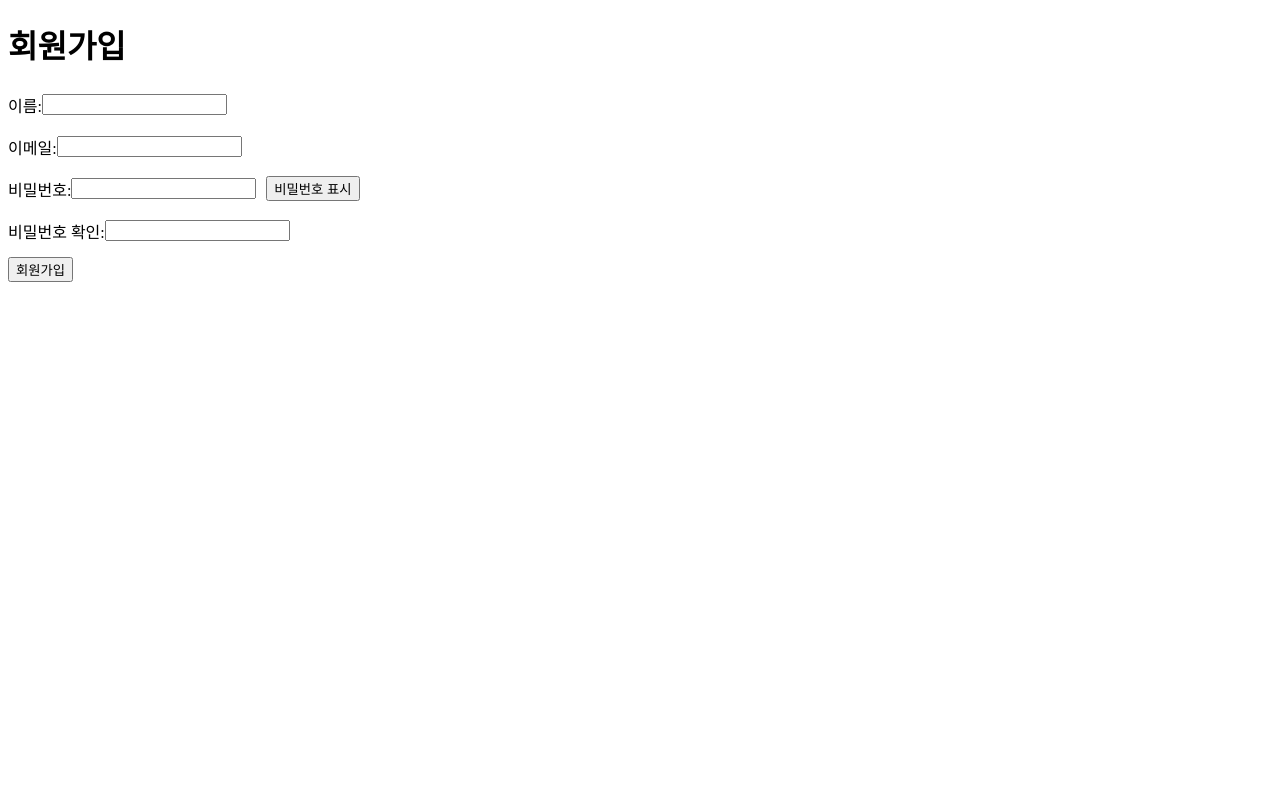
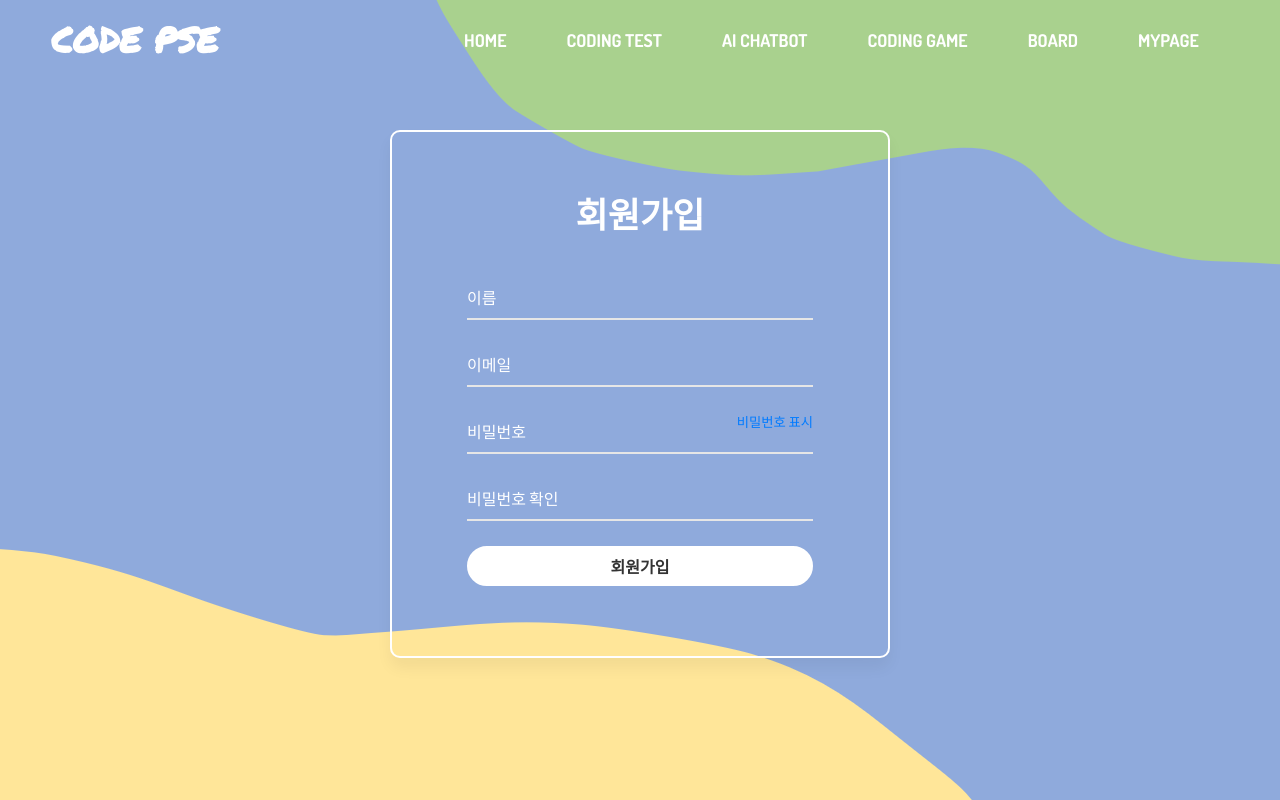
Before and after one commit to HBNU-SWUNIV/come-capstone23-pse, a Flask app: page /signup in a window 1280 px wide. Run offline with Flask 3, Linux system fonts and the light colour scheme; parts of the project's set-up code (start-up, migrations or seed data) failed here and were passed over; some libraries are stand-ins or nearby versions.

Commit message:
회원가입 화면 html,css

```diff
--- /dev/null
+++ b/Desktop/come-capstone23-pse-main/003 Code/codepse/app/static/css/signup.css
@@ -0,0 +1,434 @@
+*{
+    padding: 0;
+    margin: 0;
+    box-sizing: border-box;
+    font-family: 'Dosis', sans-serif;
+    list-style: none;
+    text-decoration: none;
+    scroll-behavior: smooth;
+    border: none;
+    outline: none;
+}
+
+:root{
+    --bg-color: #191919;
+    --secont-bg-color: #101010;
+    --main-color: #e9204f;
+    --text-color: #fff;
+    --second-color: #e4e4e4;
+    --other-color: #c6cd8f;
+
+    --h1-font: 7rem;
+    --h2-font: 3.5rem;
+    --p-font: 1.1rem;
+
+}
+
+body{
+    color: var(--text-color);
+    background-color: var(--bg-color);
+}
+
+header{
+    position: fixed;
+    top: 0;
+    right: 0;
+    z-index: 1000;
+    width: 100%;
+    display: flex;
+    align-items: center;
+    justify-content: space-between;
+    padding: 28px 11%;
+    border-bottom: 1px solid transparent;
+    transition: all ease .50s;
+}
+
+.logo {
+    color: #fff;
+    font-weight: 700;
+    font-size: 35px;
+    text-decoration: none;
+    font-family: 'Permanent Marker', sans-serif;
+}
+
+.navlist
+{
+    display: flex;
+}
+
+.navlist a{
+    color: #ffffff;
+    font-size: var(--p-font);
+    margin: 0 30px;
+    font-weight: bold; /* 텍스트를 두껍게 설정 */
+    transition: all ease .40s;  /*전환*/
+}
+
+.navlist a:hover{
+    color: #a570ff;
+}
+
+.navlist i{
+    color: var(--second-color);
+    font-size: 1rem;
+    margin: 0 40px 0 0;
+    font-family: 'Do Hyeon', sans-serif;
+    transition: all ease .40s;  /*전환*/
+    transform: skewX(0);
+}
+
+.navlist i:hover{
+    color: #a570ff;
+}
+
+.navlist j{
+    color: var(--second-color);
+    font-size: 0.5rem;
+    /*font-family: 'Do Hyeon', sans-serif;*/
+    transition: all ease .40s;  /*전환*/
+   /* border: 1px solid var(--second-color); /* 테두리 속성 추가 */
+    padding: 2px 10px; /* 내부 여백 설정 */
+}
+
+.navlist j:hover{
+    color: #a570ff;
+    /*border-color: #a570ff;*/
+}
+
+
+section{
+    padding: 120px 5% 100px;
+    overflow: auto;
+}
+
+section.signup {
+    width: 100vw; /* Viewport width의 100%를 차지합니다. */
+    height: 90vh; /* Viewport height의 100%를 차지합니다. */
+    background-position: center -50px;
+}
+
+.signup{
+    position: relative;
+    min-height:  100vh;
+    width: 100%;
+    background-size: cover;
+    background-position: right;
+    display: flex;
+    align-items: center;
+    justify-content: flex-start;
+    /*background: #101010;*/
+    background: url(/static/images/back.png);
+
+}
+
+
+/* Dropdown Button */
+.dropbtn {
+    cursor: pointer;
+  }
+
+  /* The container <div> - needed to position the dropdown content */
+  .dropdown {
+    position: relative;
+    display: inline-block;
+
+  }
+
+  /* Dropdown Content (Hidden by Default) */
+  .dropdown-content {
+    display: none;
+    position: absolute;
+    background-color: #f9f9f9;
+    min-width: 160px;
+    box-shadow: 0px 8px 16px 0px rgba(0,0,0,0.2);
+    z-index: 1;
+
+  }
+
+  /* Links inside the dropdown */
+  .dropdown-content a {
+    color: black;
+    padding: 8px 12px; /* Decreased padding for smaller font size */
+    text-decoration: none;
+    display: block;
+
+
+  }
+
+  /* Change color of dropdown links on hover */
+  .dropdown-content a:hover {
+    background-color: transparent; /* Removed background color */
+  }
+
+  /* Show the dropdown menu on hover */
+  .dropdown:hover .dropdown-content {
+    display: block;
+  }
+
+
+  .center-container {
+    display: flex;
+    justify-content: center;
+    align-items: center;
+    position: absolute;
+    top: 0;
+    right: 0;
+    bottom: 0;
+    left: 0;
+}
+
+.wrapper {
+    margin-top: 40px;
+    width: 500px;
+    padding: 75px;
+    border: 2px solid #ffffff;  /* 테두리 선 추가 */
+    border-radius: 10px;
+    box-shadow: 0 10px 15px rgba(0, 0, 0, 0.05);
+    margin-top: 130px;    /* 고정값으로 설정하여 상단에 고정된 여백을 만듭니다. */
+    margin-bottom: auto;  /* 화면이 커지더라도 하단 여백이 커지도록 설정합니다. */
+
+}
+
+
+
+
+.wrapper h1 {
+    font-size: 35px;
+    font-weight: bold;
+    margin-bottom: 40px;
+    margin-top: -20px;
+    text-align: center;
+}
+
+.wrapper .input-field {
+    opacity: 0;
+    z-index: -999;
+    position: absolute;
+}
+
+
+
+.wrapper a {
+    color: #007bff;
+    text-decoration: none;
+    margin-left: 8px;
+}
+
+
+.wrapper a:hover {
+    text-decoration: underline;
+    font-weight: bold;
+
+}
+
+.field-container {
+    position: relative;
+    margin-bottom: 25px;
+}
+
+.field-container input[type="text"],
+.field-container input[type="password"] {
+    width: 100%;
+    padding: 10px 0;
+    border: none;
+    border-bottom: 2px solid #e6e6e6;
+    background-color: transparent;
+    font-size: 16px;
+    outline: none;
+    transition: border-color 0.3s;
+}
+
+.field-container input[type="text"]:focus,
+.field-container input[type="password"]:focus {
+    border-color: #007bff;
+}
+
+.field-container button {
+    position: absolute;
+    right: 0;
+    top: 0;
+    background: none;
+    border: none;
+    cursor: pointer;
+    color: #007bff;
+    outline: none;
+}
+
+.wrapper input[type="submit"] {
+    width: 100%;
+    padding: 5px;
+    border: 3px solid #ffffff;
+    background-color: #ffffff;
+    color: #333;
+    font-size: 16px;
+    font-weight: bold;
+    border-radius: 30px;
+    cursor: pointer;
+    outline: none;
+    transition: border-color 0.3s;
+    margin-bottom: 30px;
+    margin-bottom: -5px;
+}
+
+/* 버튼에 마우스를 올렸을 때 */
+.wrapper input[type="submit"]:hover {
+    border-color: #007bff;
+}
+input[type="submit"] {
+    border-color: #007bff;
+    background-color: none;
+}
+
+.wrapper input[type="text"]::placeholder,
+.wrapper input[type="password"]::placeholder {
+    color: #ffffff;
+}
+
+
+
+
+
+
+
+
+
+
+
+
+
+
+
+
+
+
+
+
+
+
+
+
+
+
+
+
+
+
+
+
+
+
+
+
+
+
+
+
+
+
+
+
+
+
+
+
+
+
+
+
+
+
+
+/*여기서는 모바일 화면 부분입니당*/
+
+@media (max-width:1600px){
+    header{
+        padding: 14px 4%;
+    }
+    section{
+        padding: 100px 5% 80px;
+    }
+}
+
+@media (max-width:1200px){
+    .home{
+        min-height: 90vh;
+    }
+    .navlist{
+        margin: 0 20px;
+    }
+    :root{
+        --h1-font: 5rem;
+        --h2-font: 3rem;
+        --p-font: 1rem;
+    }
+}
+
+@media (max-width:1060px){
+    .about{
+        grid-template-columns: 1fr;
+    }
+    .about-img{
+        text-align: center;
+        order: 2;
+    }
+    .about-img img{
+        max-width: 100%;
+        width: 600px;
+        height: auto;
+    }
+    .service-item{
+        grid-template-columns: repeat(auto-fit, minmax(350px, auto));
+    }
+    .concat{
+        grid-template-columns: 1fr;
+    }
+    .left-concat{
+        margin:auto;
+    }
+}
+@media (max-width:1060px){
+    #menu-icon{
+        display: block;
+    }
+    .navlist{
+        position: absolute;
+        top: -800px;
+        right: 0;
+        left: 0;
+        display: flex;
+        flex-direction:column;
+        background: #000;
+        padding:20px 0;
+        text-align: left;
+        transition: all .50s ease;
+    }
+    .navlist a{
+        display: block;
+        font-size: 20px;
+        padding: 12px 0;
+    }
+    .navlist.open{
+        top:100%;
+    }
+}
+@media (max-width:600px){
+    .home{
+        min-height: 80vh;
+    }
+    :root{
+        --h1-font: 5rem;
+        --h2-font: 3rem;
+        --p-font: 1rem;
+    }
+    .hero-text h4{
+        font-size: 18px;
+        word-spacing: 10px;
+        margin-bottom: 30px;
+    }
+    .btn{
+        padding: 10px 35px;
+    }
+    .left-concat{
+        gap: 3rem;
+    }
+}
--- a/Desktop/come-capstone23-pse-main/003 Code/codepse/app/templates/signup.html
+++ b/Desktop/come-capstone23-pse-main/003 Code/codepse/app/templates/signup.html
@@ -1,52 +1,83 @@
-<!DOCTYPE html>
-<html>
 <head>
+  <meta charset="uft-8">
+  <meta name="viewpoint" content="width=device-width, initial-scale=1">
+  <title>Codepse main</title>
+
+<!--- cutom css line -->
+  <link href="{{ url_for('static', filename='css/signup.css') }}" rel="stylesheet">
+
+
+  <!--- box icons link -->
+  <link rel="stylesheet"
+  href="https://cdn.jsdelivr.net/npm/boxicons@latest/css/boxicons.min.css">
+
+  <!--- google fonts link -->
+  <link rel="preconnect" href="https://fonts.googleapis.com">
+  <link rel="preconnect" href="https://fonts.gstatic.com" crossorigin>
+  <link href="https://fonts.googleapis.com/css2?family=Dosis:wght@400;500;600;700;800&display=swap" rel="stylesheet">
+  <link href="https://fonts.googleapis.com/css2?family=Permanent+Marker&display=swap" rel="stylesheet">
+  <link href="https://fonts.googleapis.com/css2?family=Do+Hyeon&display=swap" rel="stylesheet">
+
+</head>
+<body>
+
+  <!--- header section -->
+  <header>
+      <a href="{{ url_for('home') if current_user.is_authenticated else url_for('not_logged_home') }}" class="logo">CODE PSE</a>
+      <div class="bx bx menu" id="menu-icon"></div>
+
+      <ul class="navlist">
+          <!-- 로그인 상태에 따라 Home 링크를 변경 -->
+          <li><a href="{{ url_for('home') if current_user.is_authenticated else url_for('not_logged_home') }}">HOME</a></li>
+          <!-- <li><a href="/">HOME</a></li> -->
+          <li><a href="/test_list">CODING TEST</a></li>
+          <li><a href="/ai_chatbot">AI CHATBOT</a></li>
+          <li class="dropdown">
+              <a href="/typinggame" class="dropbtn">CODING GAME</a>
+              <div class="dropdown-content">
+                  <a href="/typinggame">TYPING GAME</a>
+                  <a href="/draggame">DRAG GAME</a>
+                  <a href="/outputgame">OUTPUT GAME</a>
+              </div>
+            <li><a href="/board_list">BOARD</a></li>
+            </li>
+            <li><a href="/mypage" class="mypage-btn">MYPAGE</a></li>
+      </ul>
+  </header>
+  <head>
+    <section class="signup" id="signup">
     <title>Sign Up</title>
-    <style>
-      .field-container {
-        display: flex;
-        align-items: center;
-        margin-bottom: 10px;
-      }
-      .field-container input {
-        margin-right: 10px;
-      }
-      .email-container {
-        display: flex;
-        align-items: center;
-      }
-    </style>
     <script src="https://ajax.googleapis.com/ajax/libs/jquery/3.5.1/jquery.min.js"></script>
   </head>
   <body>
+    <div class="center-container">
+      <div class="wrapper">
+        <textarea class="input-field"></textarea>
+
 <h1>회원가입</h1>
 <form method="post" action="/signup">
     <input type="hidden" name="csrf_token" value="{{ csrf_token }}" />
     <div class="field-container">
-        <label for="name">이름:</label>
-        <input type="text" id="name" name="name" required pattern="^[가-힣a-zA-Z]{1,50}$" />
+        <input type="text" id="name" name="name" required pattern="^[가-힣a-zA-Z]{1,50}$" placeholder="이름" />
         <p id="nameMessage"></p>
     </div>
     <div class="field-container">
-        <label for="useremail">이메일:</label>
-        <div class="email-container">
-          <input type="text" id="useremail" name="useremail" required pattern="[a-z0-9._%+-]+@[a-z0-9.-]+\.[a-z]{2,}$" />
-        </div>
+        <input type="text" id="useremail" name="useremail" required pattern="[a-z0-9._%+-]+@[a-z0-9.-]+\.[a-z]{2,}$" placeholder="이메일" />
         <p id="emailMessage"></p>
     </div>
     <div class="field-container">
-        <label for="password">비밀번호:</label>
-        <input type="password" id="password" name="password" required pattern="^[A-Za-z\d@$!%*?&\-_#]{8,16}$" />
+        <input type="password" id="password" name="password" required pattern="^[A-Za-z\d@$!%*?&\-_#]{8,16}$" placeholder="비밀번호" />
         <button type="button" id="togglePassword">비밀번호 표시</button>
         <p id="passwordMessage"></p>
     </div>
     <div class="field-container">
-        <label for="confirm_password">비밀번호 확인:</label>
-        <input type="password" id="confirm_password" name="confirm_password" required />
+        <input type="password" id="confirm_password" name="confirm_password" required placeholder="비밀번호 확인" />
         <p id="message"></p>
     </div>
     <input type="submit" value="회원가입" />
 </form>
+
+      </div>
 
     <script>
       $(document).ready(function () {
@@ -186,7 +217,7 @@
         });
       });
     </script>
-
+</section>
     <script src="{{ url_for('static', filename='js/signup.js') }}"></script>
   </body>
 </html>
```
Lines whose indentation alone changed are shown as unchanged.
